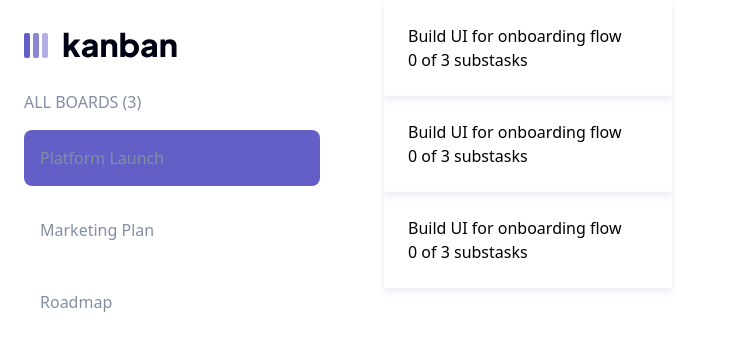
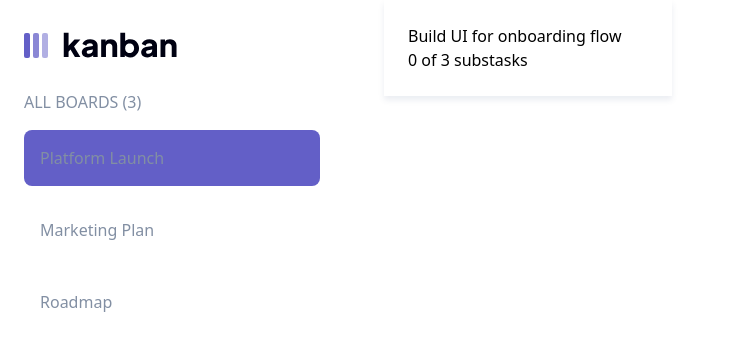
Before and after one commit to volkanakyel/kanban-manager, a Vue app: page / in a window 1280 px wide. Shown: the top 338 px of the page, without its empty margins (0-733 px from the left). Built offline with nearby package versions, Linux system fonts and the light colour scheme.

Commit message:
kanban-manager | 🔧 Remove unuesed

```diff
--- a/src/App.vue
+++ b/src/App.vue
@@ -9,8 +9,6 @@ import TaskCard from '@/components/TaskCard.vue';
     <SideBar />
     <div class=" ml-96">
       <TaskCard />
-      <TaskCard />
-      <TaskCard />
     </div>
   </div>
 </template>
```
